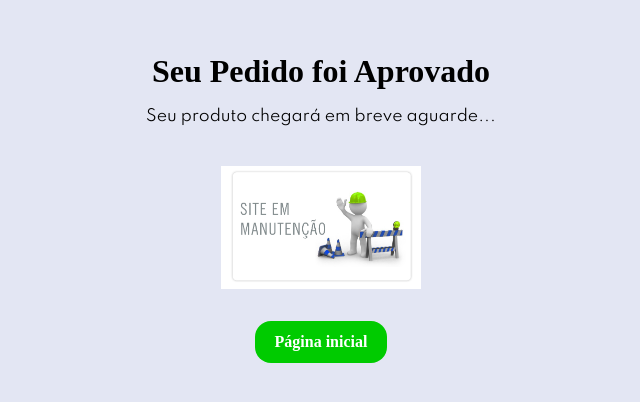
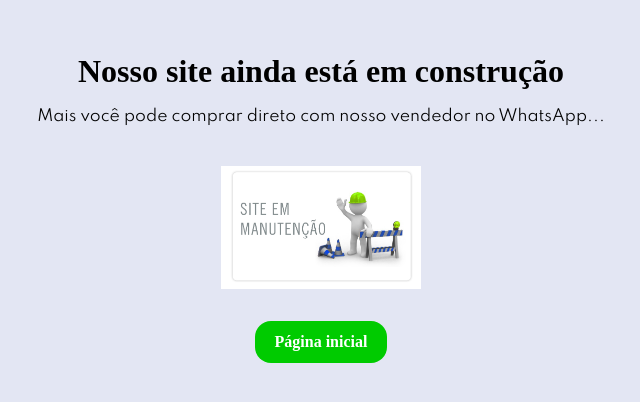
Before and after one commit to nenenborges/borgestech, a plain HTML site: page sucess.html in a window 1280 px wide. Shown: the part 192-594 px from the top of the page, without its empty margins (319-959 px from the left). Drawn offline with Linux system fonts and the light colour scheme.

Commit message:
Update sucess.html

```diff
--- a/sucess.html
+++ b/sucess.html
@@ -9,8 +9,10 @@
 </head>
 <body >
     <div class="sc-container">
-        <h1>Seu Pedido foi Aprovado</h1>
-        <p>Seu produto chegará em breve aguarde...</p>
+       <!-- <h1>Seu Pedido foi Aprovado</h1>-->
+       <!-- <p>Seu produto chegará em breve aguarde...</p> -->
+        <h1>Nosso site ainda está em construção</h1>
+       <p>Mais você pode comprar direto com nosso vendedor no WhatsApp...</p>
         <img src="icones/manutençao.jpg" alt="">
         <a href="index.html" class="sc-btn">Página inicial</a>
     </div>
```
